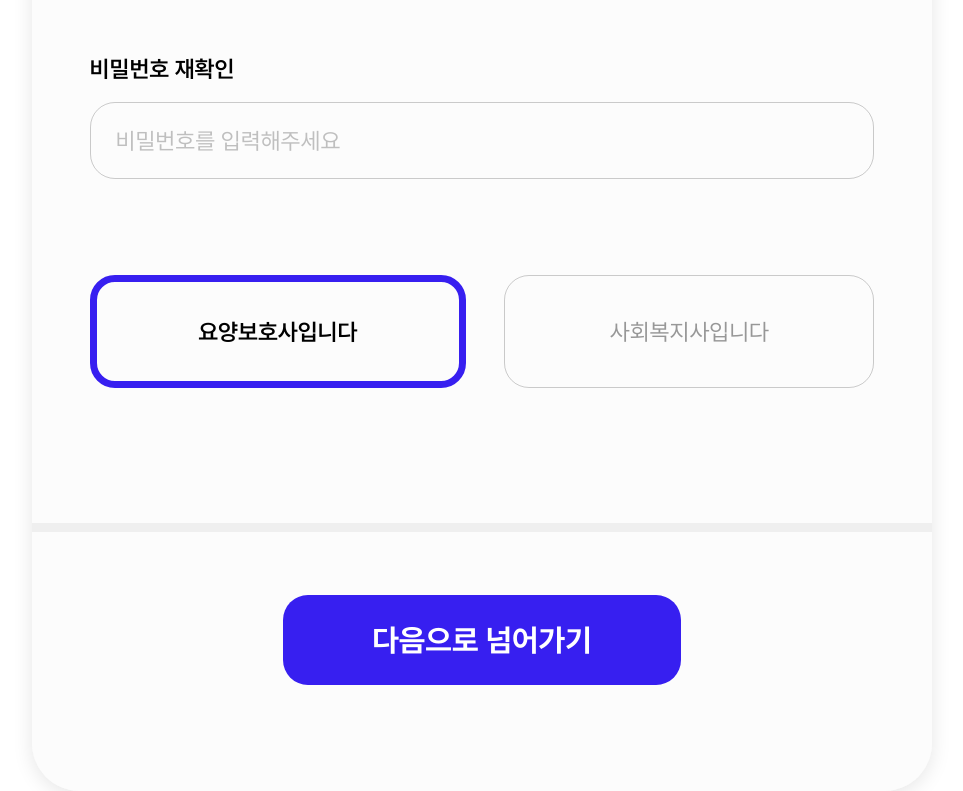
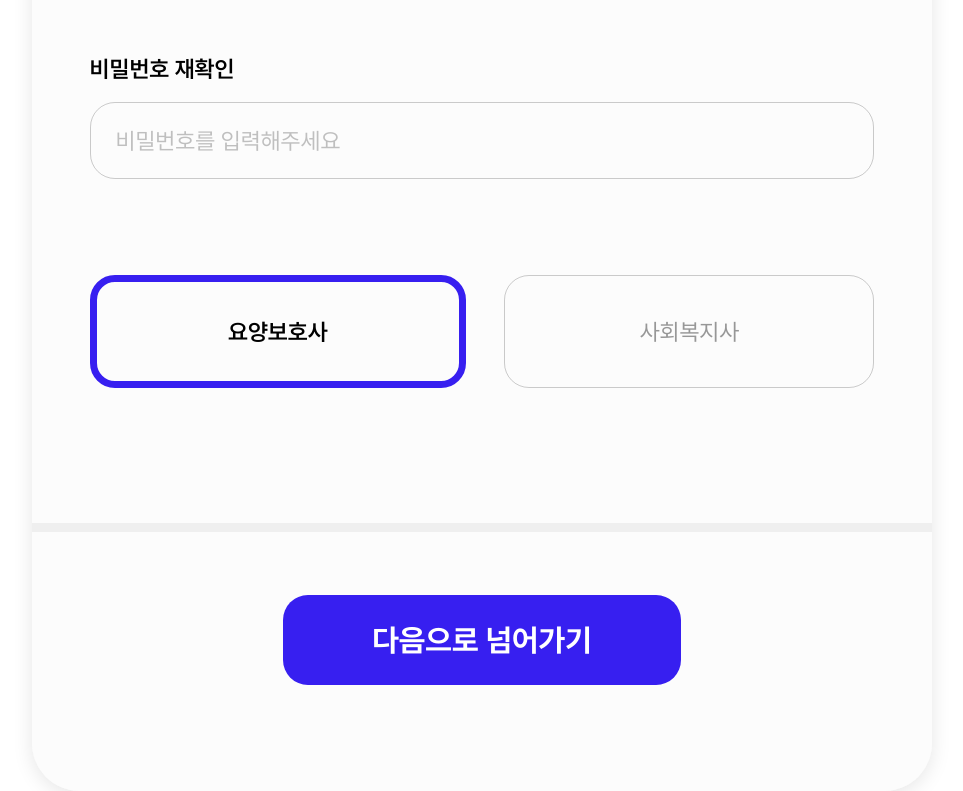
Before and after one commit to Maeum-Eum/Maeum-Eum-Front, a React (Vite) app: page /signup in a window 1280 px wide. Shown: the part 673-1464 px from the top of the page, without its empty margins (158-1121 px from the left). Built offline with nearby package versions, Linux system fonts and the light colour scheme.

Commit message:
색상 theme 변경

```diff
--- a/src/components/SignUp/SignUpFooter.tsx
+++ b/src/components/SignUp/SignUpFooter.tsx
@@ -29,7 +29,7 @@ const Button = styled.button`
   box-sizing: border-box;
   border-radius: 1.3rem;
   border-color: transparent;
-  background-color: ${({ theme }) => theme.colors.color};
+  background-color: ${({ theme }) => theme.colors.mainColor};
   ${({ theme }) => theme.fontStyles.headingB}
   color: #ffffff;
 `;
--- a/src/components/SignUp/SignUpInput.tsx
+++ b/src/components/SignUp/SignUpInput.tsx
@@ -15,7 +15,7 @@ export const SignUpInput = styled.input`
   ${({ theme }) => theme.fontStyles.bodyMediumR};
   &:focus {
     //TODO : UI 나온 후 수정 필요
-    border-color: ${({ theme }) => theme.colors.color};
+    border-color: ${({ theme }) => theme.colors.mainColor};
   }
   &::placeholder {
     color: ${({ theme }) => theme.colors.black40}; /* placeholder 텍스트 색상 */
--- a/src/components/SignUp/SignUpStep1.tsx
+++ b/src/components/SignUp/SignUpStep1.tsx
@@ -22,8 +22,8 @@ export const SignUpStep1 = () => {
       <SignUpLabel label="비밀번호 재확인" />
       <SignUpInput placeholder="비밀번호를 입력해주세요" />
       <Buttons>
-        <SelectButton isSelected={true}>요양보호사입니다</SelectButton>
-        <SelectButton isSelected={false}>사회복지사입니다</SelectButton>
+        <SelectButton isSelected={true}>요양보호사</SelectButton>
+        <SelectButton isSelected={false}>사회복지사</SelectButton>
       </Buttons>
     </SignUpLayout>
   );
@@ -43,7 +43,7 @@ const SelectButton = styled.button<buttonProps>`
   border-radius: 1.3rem;
   border: ${(props) =>
     props.isSelected
-      ? `0.4rem solid ${props.theme.colors.color}`
+      ? `0.4rem solid ${props.theme.colors.mainColor}`
       : `0.1rem solid ${props.theme.colors.black20}`};
 
   ${(props) =>
--- a/src/styles/theme.ts
+++ b/src/styles/theme.ts
@@ -2,8 +2,9 @@ import { css } from 'styled-components';
 
 export const theme = {
   colors: {
+    white: '#FFFFFF',
     background: '#FCFCFC',
-    color: '#371FF0',
+    mainColor: '#371FF0',
     black: '#000000',
     black80: '#000000CC',
     black60: '#00000099',
@@ -12,6 +13,8 @@ export const theme = {
     black20: '#00000033',
     black10: '#0000001A',
     black5: '#0000000D',
+    sColor1: '#884EDA',
+    sColor2: '#F3DCFF',
   },
   fontStyles: {
     largeSB: css`
```
